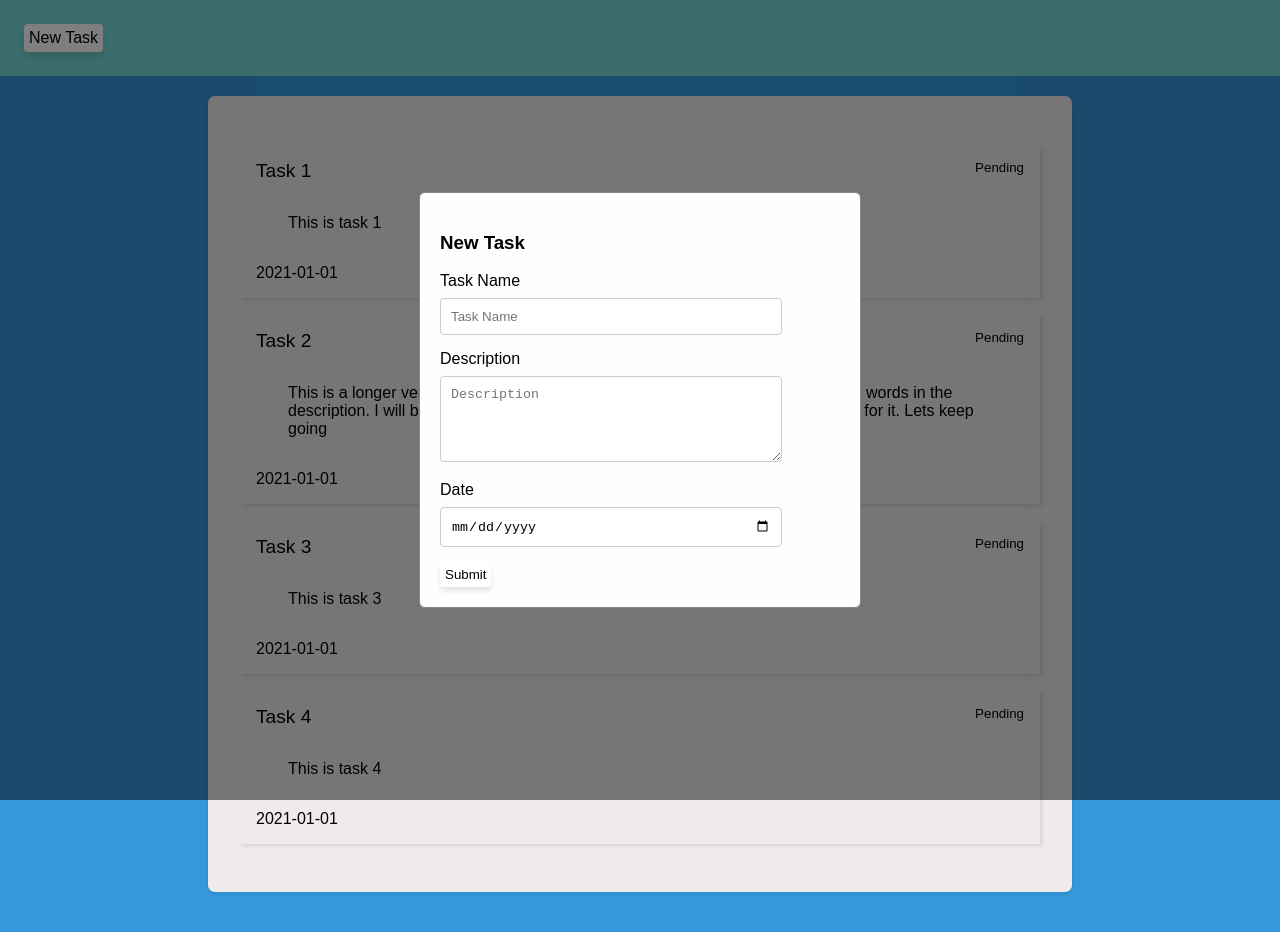
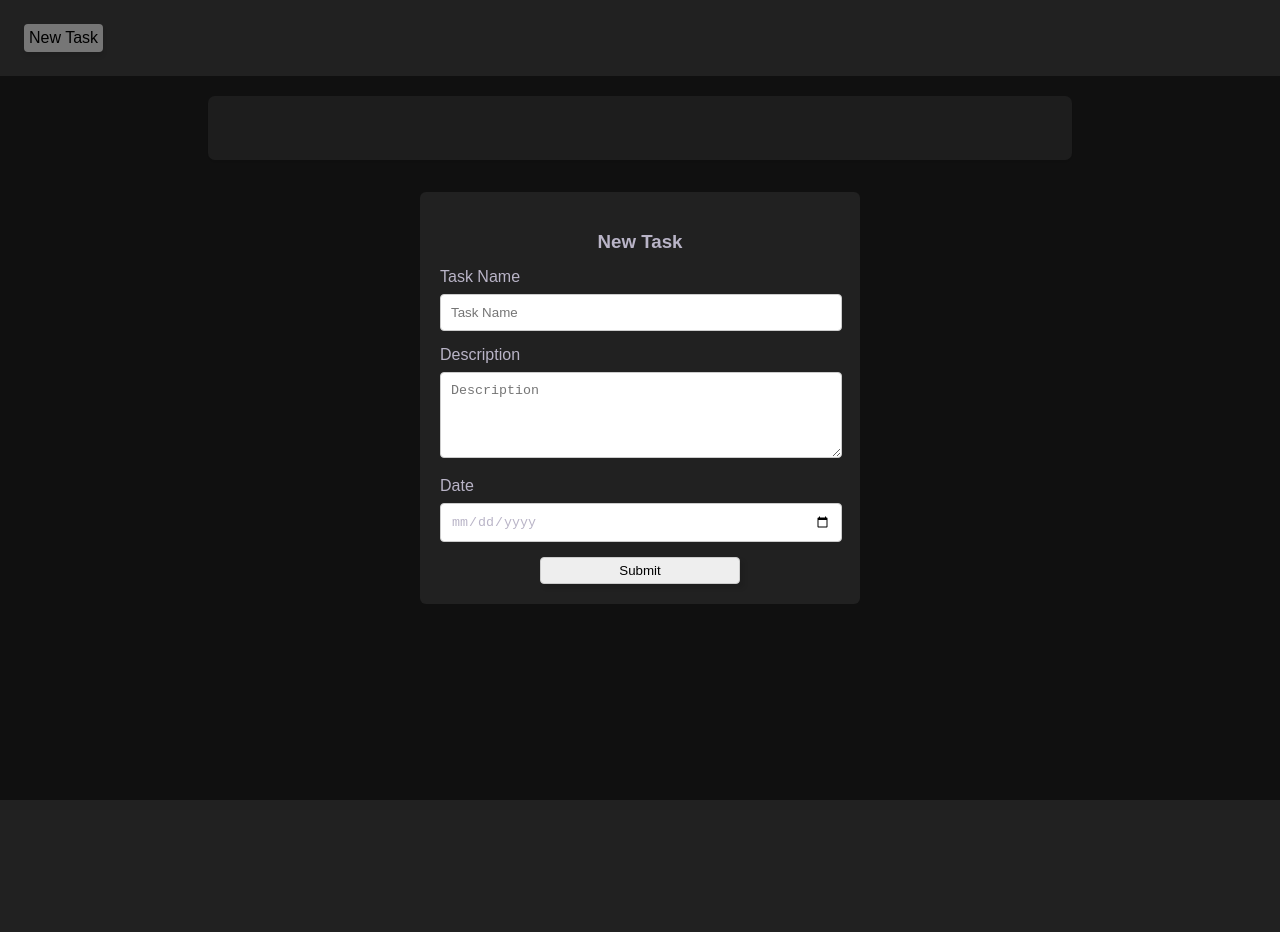
Before and after one commit to Dyllboy/TaskMaster, a React (Create React App) app: page / in a window 1280 px wide. Both pictures are taken after a click on the link "New Task". Shown: the top 932 px of the page. After the commit the page ends 800 px from the top, so only its background shows below. Built offline with nearby package versions, Linux system fonts and the light colour scheme.

Commit message:
Added form input logic to store to local and retrieve local tasks

```diff
--- a/src/component/Landing/landing.css
+++ b/src/component/Landing/landing.css
@@ -6,7 +6,7 @@ body, h1, h2, p, ul, li {
 /* Set a background color and font styles */
 body {
     font-family: Arial, sans-serif;
-    background-color: #3498db;
+    background-color: #212121;
 }
 
 /* Header styles */
@@ -23,7 +23,7 @@ header {
     width: calc(100% - 100px);
     margin: auto;
     padding: 2rem;
-    background-color: #f0ebeb;
+    background-color: #3a3a3a;
     box-shadow: 0px 2px 4px rgba(0, 0, 0, 0.1);
     border-radius: 7px;
     margin-bottom: 5rem;
@@ -41,4 +41,6 @@ header {
     align-items: center;
     gap: 10rem;
     margin: 1rem 0;
+    background-color: #212121;
+    border-radius: 5px;
 }
--- a/src/component/Landing/landing.jsx
+++ b/src/component/Landing/landing.jsx
@@ -8,72 +8,61 @@ import TaskFormComponent from '../TaskForm/taskForm';
 
 const LandingComponent = () => {
 
-    const [task, setTask] = useState();
+    const [task, setTask] = useState([]);
     const [modalVisible, setModalVisible] = useState(false);
 
-    useEffect(() => {
-        localStorage.getItem("")
+    //State for the new task form
+    const [newTask, setNewTask] = useState({
+        taskName: '',
+        description: '',
+        date: '',
+        status: 'Pending'
     });
 
+    //Retrieves the tasks from local storage
+    useEffect(() => {
+        const storedTasks = localStorage.getItem('tasks');
+        if (storedTasks) {
+            setTask(JSON.parse(storedTasks));
+        }
+    }, []);
+
+    //Toggles the modal visibility
     const updateModal = () => {
         setModalVisible(!modalVisible);
     }
 
+    //Captures the task form data and updates the newTask state
+    const handleFormChange = event => {
+        const { name, value } = event.target;
+        setNewTask(prevTask => ({
+          ...prevTask,
+          [name]: value,
+        }));
+    };
+
+
+    //Handles the logic for when a new task is submitted
     const handleFormSubmit = event => {
         event.preventDefault();
+        const updatedTasks = [...task, newTask];
+        setTask(updatedTasks);
+        localStorage.setItem('tasks', JSON.stringify(updatedTasks));
         updateModal();
-        // taskArray.push({
-        //     taskName: event.target.name,
-        //     description: event.target.description,
-        //     date: event.target.date,
-        //     status: 'Pending'
-        // })
     }
-
-
-    const taskArray = [
-        {
-            taskName: 'Task 1',
-            description: 'This is task 1',
-            date: '2021-01-01',
-            status: 'Pending'
-        },
-        {
-            taskName: 'Task 2',
-            description: 'This is a longer version of task 2 where I am testing the container by typing many words in the description. I will be letting copilot complete some of these sentences. Also a test for it. Lets keep going',
-            date: '2021-01-01',
-            status: 'Pending'
-        },
-        {
-            taskName: 'Task 3',
-            description: 'This is task 3',
-            date: '2021-01-01',
-            status: 'Pending'
-        },
-        {
-            taskName: 'Task 4',
-            description: 'This is task 4',
-            date: '2021-01-01',
-            status: 'Pending'
-        }];
-
-
 
     return (
         <>
-
             <NavComponent updateModal = {updateModal}></NavComponent>
-
             <div className="container">
                 {modalVisible && <ModalWrapperComponent updateModal={updateModal}>
-                    <TaskFormComponent submit={handleFormSubmit}></TaskFormComponent>
+                    <TaskFormComponent submit={handleFormSubmit} change={handleFormChange}></TaskFormComponent>
                 </ModalWrapperComponent>}
                 <ul className='taskList'>
-                    {taskArray.map(t => (<TaskComponent key={t.taskName} task={t}></TaskComponent>))}
+                    {task.map(t => (<TaskComponent key={t.taskName} task={t}></TaskComponent>))}
                 </ul>
             </div>
         </>
-
     )
 }
 
--- a/src/component/Modal/modalWrapper.css
+++ b/src/component/Modal/modalWrapper.css
@@ -10,15 +10,3 @@
     justify-content: center;
     align-items: center;
   }
-
-a {
-    border-radius: 4px;
-    padding: 5px;
-    background-color: white;
-    box-shadow: 0px 4px 5px rgba(0, 0, 0, 0.1);
-}
-
-a:hover {
-    background-color: bisque;
-    cursor: pointer;
-}
--- a/src/component/Nav/nav.css
+++ b/src/component/Nav/nav.css
@@ -1,7 +1,7 @@
 .nav {
     padding: 1.5rem;
     margin: 0;
-    background-color: #78d8d8;
+    background-color: #424242;
     position: fixed;
     top: 0;
     width: 100%;
@@ -11,11 +11,11 @@
 a {
     border-radius: 4px;
     padding: 5px;
-    background-color: white;
+    background-color: #EEEEEE;
     box-shadow: 0px 4px 5px rgba(0, 0, 0, 0.1);
 }
 
 a:hover {
-    background-color: bisque;
+    background-color: #B9B4C7;
     cursor: pointer;
 }
--- a/src/component/Task/task.css
+++ b/src/component/Task/task.css
@@ -1,5 +1,5 @@
 .task {
-    box-shadow: 2px 2px 4px lightgray;
+    box-shadow: 0px 10px 10px rgba(0, 0, 0, 0.1);
     padding: 1rem;
     justify-content: space-between;
     align-items: center;
@@ -8,21 +8,26 @@
 }
 
 .name {
+    color: #B9B4C7;
     font-size: larger;
 }
 
 .status {
+    color: #B9B4C7;
     font-size: smaller;
 }
 
 .description {
+    background-color: #eeeeee;
     padding: 1rem;
     justify-content: space-between;
     align-items: center;
     margin: 1rem;
+    border-radius: 5px;
 }
 
 .date {
+    color: #B9B4C7;
     justify-content: space-between;
     align-items: center;
 }
--- a/src/component/TaskForm/taskForm.css
+++ b/src/component/TaskForm/taskForm.css
@@ -1,8 +1,8 @@
 .modal-items {
-    background-color: #fefefe;
+    background-color: #212121;
     margin: 15% auto;
     padding: 20px;
-    border: 1px solid #888;
+
     border-radius: 6px;
     max-width : 400px;
 }
@@ -13,15 +13,27 @@ form label {
 }
 
 form input {
-    width: 80%;
+    margin: auto;
+    width: 95%;
     padding: 10px;
     border: 1px solid #ccc;
     border-radius: 4px;
     margin-bottom: 15px;
 }
 
+form label{
+    color: #B9B4C7;
+}
+
+h3 {
+    color: #B9B4C7;
+    text-align: center;
+    margin-bottom: 15px;
+}
+
 .form-description {
-    width: 80%;
+    margin: auto;
+    width: 95%;
     height: 4rem;
     padding: 10px;
     border: 1px solid #ccc;
@@ -32,13 +44,15 @@ form input {
 form button {
     display: block;
     border-radius: 4px;
-    border: none;
+    border: 1px solid #ccc;
     padding: 5px;
-    background-color: white;
-    box-shadow: 0px 4px 5px rgba(0, 0, 0, 0.1);
+    background-color: #EEEEEE;
+    box-shadow: 4px 4px 5px rgba(0, 0, 0, 0.1);
+    width: 50%;
+    margin: auto;
 }
 
 form button:hover {
-    background-color: bisque;
+    background-color: #B9B4C7;
     cursor: pointer;
 }
--- a/src/component/TaskForm/taskForm.jsx
+++ b/src/component/TaskForm/taskForm.jsx
@@ -1,17 +1,17 @@
 import './taskForm.css'
 
-const TaskFormComponent = ({submit}) => {
+const TaskFormComponent = ({submit, change}) => {
 
     return (
         <div className='modal-items'>
             <h3>New Task</h3>
             <form>
                 <label for="taskName">Task Name</label>
-                <input type="text" className='form-name' name="taskName" placeholder="Task Name"></input>
+                <input type="text" className='form-name' name="taskName" placeholder="Task Name" onChange={change}></input>
                 <label for="description">Description</label>
-                <textarea type="text" className='form-description' name="description" placeholder="Description"></textarea>
+                <textarea type="text" className='form-description' name="description" placeholder="Description" onChange={change}></textarea>
                 <label for="date">Date</label>
-                <input type="date" className='date' name="date" placeholder="Date"></input>
+                <input type="date" className='date' name="date" placeholder="Date" onChange={change}></input>
                 <button type='submit' onClick={submit}>Submit</button>
             </form>
         </div>
```
